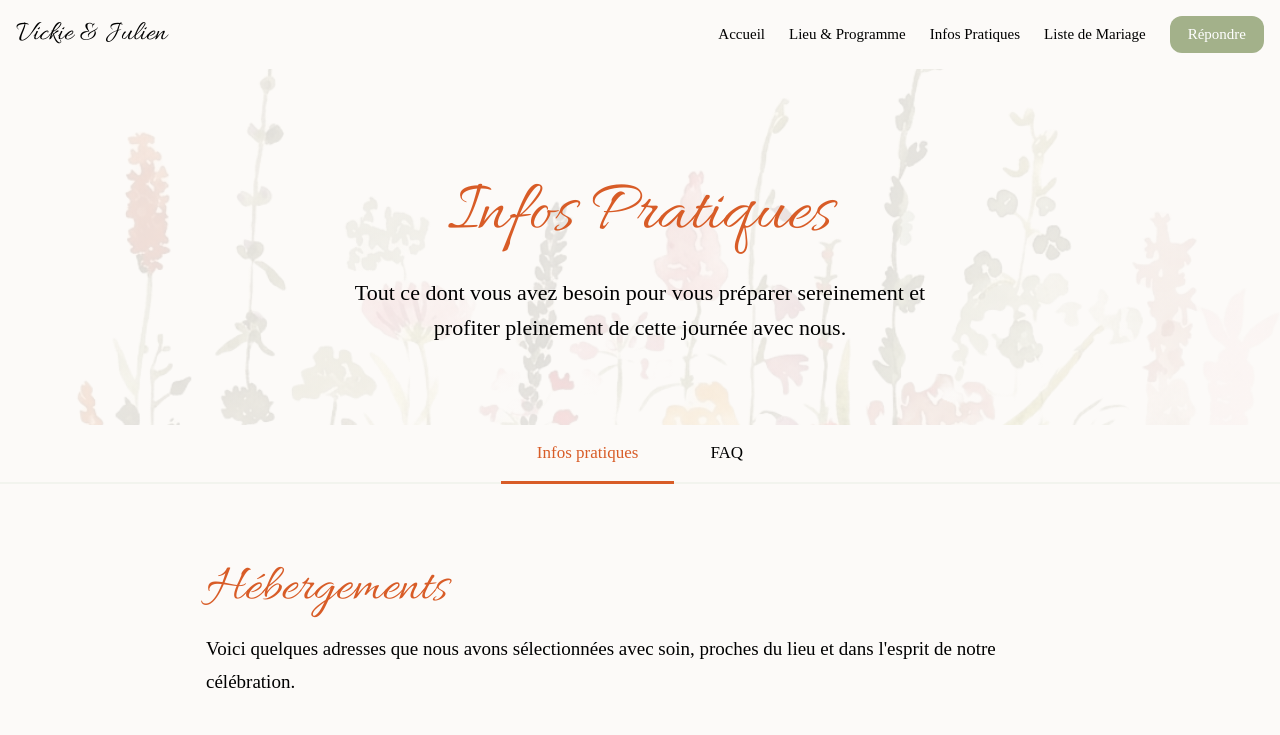
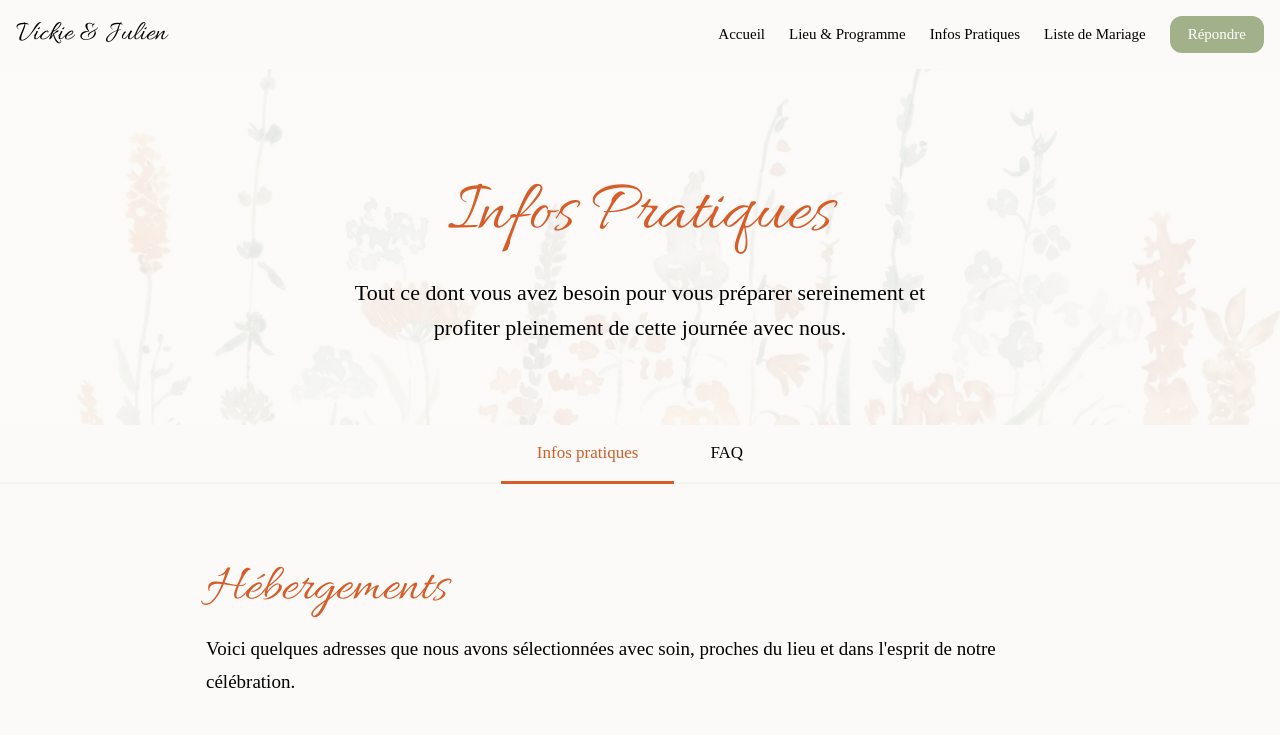
Before and after one commit to julien-estiez/mariage-vickie-julien, a plain HTML site: page infos-pratiques.html in a window 1280 px wide. Shown: the top 735 px of the page. Drawn offline with Linux system fonts and the light colour scheme; a web font is replaced by a local one.

Commit message:
Update infos-pratiques.html

```diff
--- a/infos-pratiques.html
+++ b/infos-pratiques.html
@@ -15,7 +15,7 @@
 
     /* ── PAGE HERO ── */
     .page-hero {
-      background-image: linear-gradient(rgba(252,250,248,0.55), rgba(252,250,248,0.55)), url("./images/fleurs.png");
+      background-image: linear-gradient(rgba(252,250,248,0.55), rgba(252,250,248,0.55)), url("./images/fleurs2.png");
       background-size: cover;
       background-position: center;
       background-repeat: no-repeat;
```
